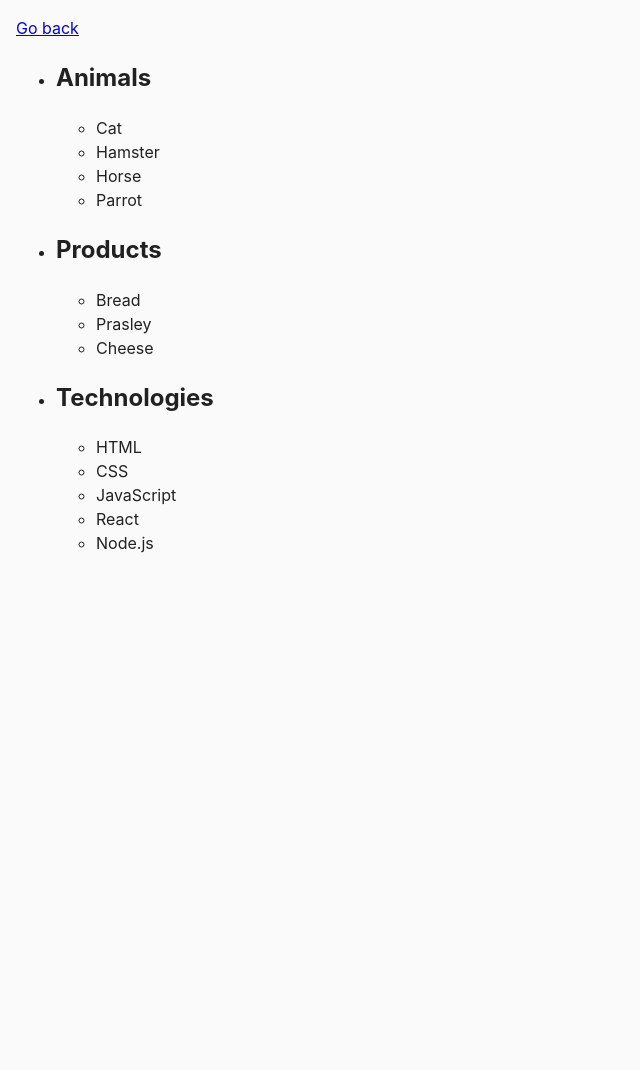
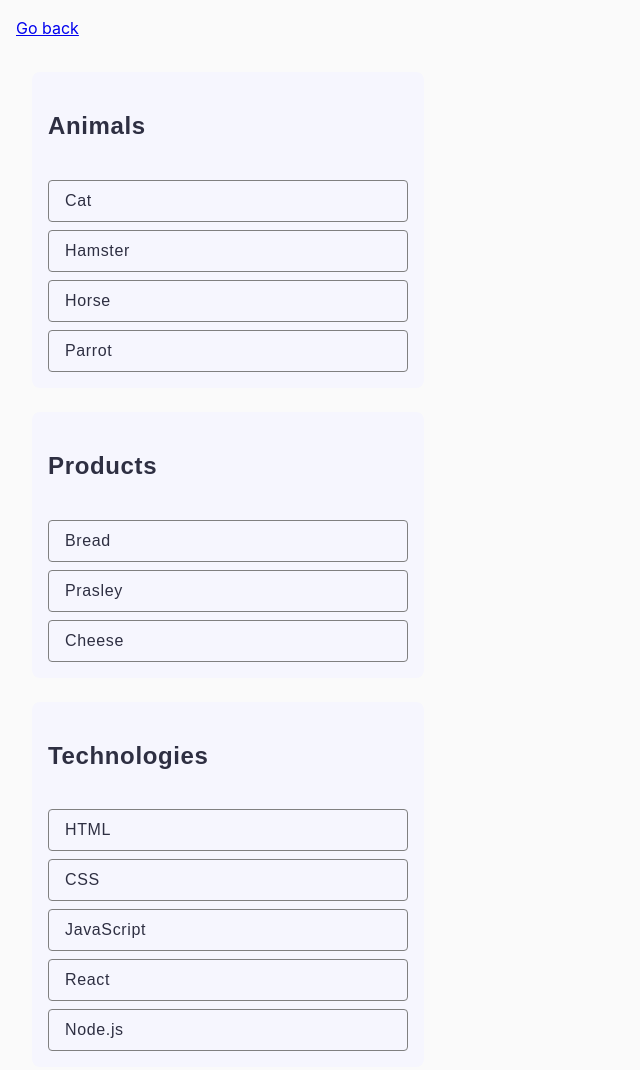
Before and after one commit to olexandrd/goit-js-hw-07, a plain HTML site: page task-1.html in a window 1280 px wide. Shown: the whole page, without its empty margins (0-640 px from the left). Before the commit the page ends 800 px from the top, so only its background shows below. Drawn offline with Linux system fonts and the light colour scheme.

Commit message:
task 1 styles

```diff
--- a/css/common.css
+++ b/css/common.css
@@ -12,3 +12,71 @@ body {
   color: #212121;
   line-height: 1.5;
 }
+
+ul {
+  list-style-type: none;
+  padding: 0;
+}
+
+#categories {
+  /* Typography */
+  font-family: "Montserrat", sans-serif;
+  color: #2e2f42;
+  letter-spacing: 0.04em;
+
+  /* Layout */
+  display: flex;
+  flex-direction: column;
+  flex-wrap: wrap;
+  justify-content: center;
+  gap: 24px;
+  padding: 16px;
+  border-radius: 8px;
+  margin: 0 auto;
+
+  .item {
+
+    /* Layout */
+    display: flex;
+    align-items: flex-start;
+    justify-content: flex-start;
+    flex-direction: column;
+    gap: 16px;
+    border-radius: 8px;
+    padding: 16px;
+    width: 392px;
+    background: #f6f6fe;
+
+    ul {
+      /* Typography */
+
+      font-weight: 600;
+      font-size: 24px;
+      line-height: 1.33;
+
+      /* Layout */
+      display: flex;
+      align-items: flex-start;
+      justify-content: flex-start;
+      flex-direction: column;
+      gap: 8px;
+      width: 360px;
+
+      li {
+        /* Typography */
+        font-weight: 400;
+        font-size: 16px;
+        line-height: 1.5;
+
+        /* Layout */
+        border: 1px solid #808080;
+        border-radius: 4px;
+        width: 360px;
+        padding-left: 16px;
+        padding-top: 8px;
+        padding-bottom: 8px;
+      }
+    }
+  }
+
+}
```
